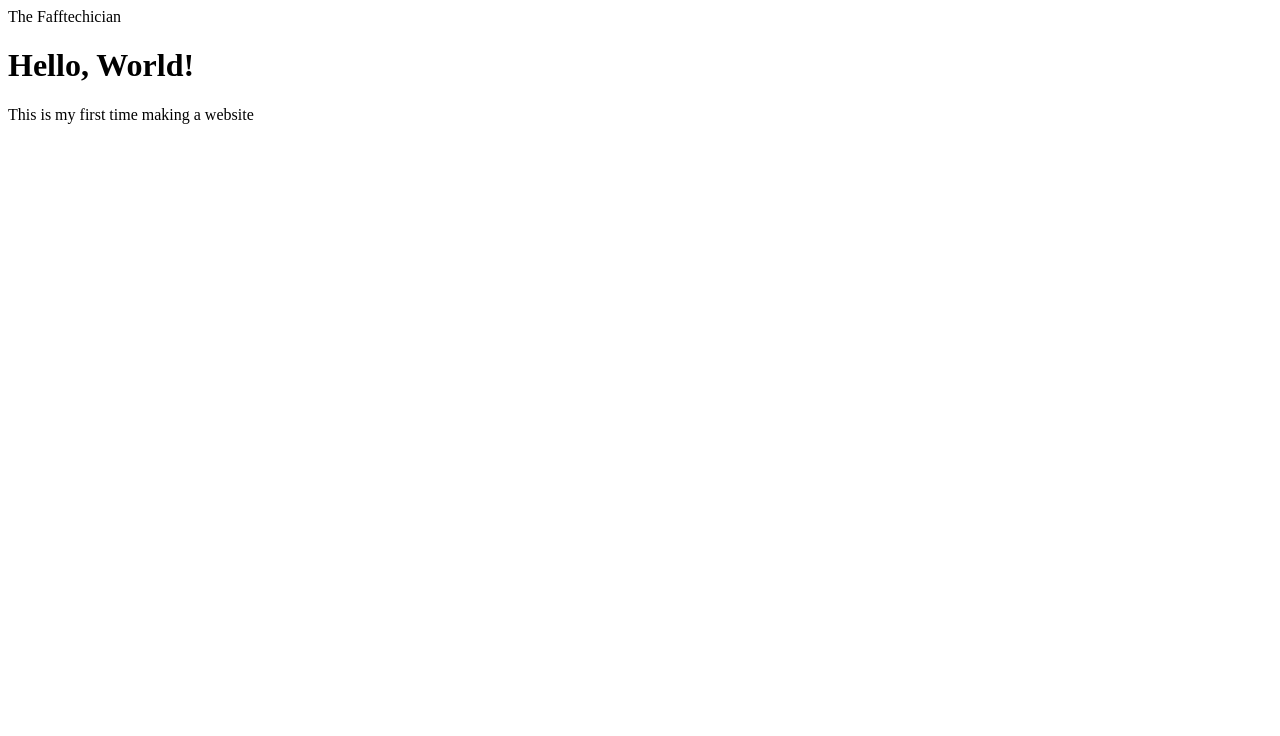
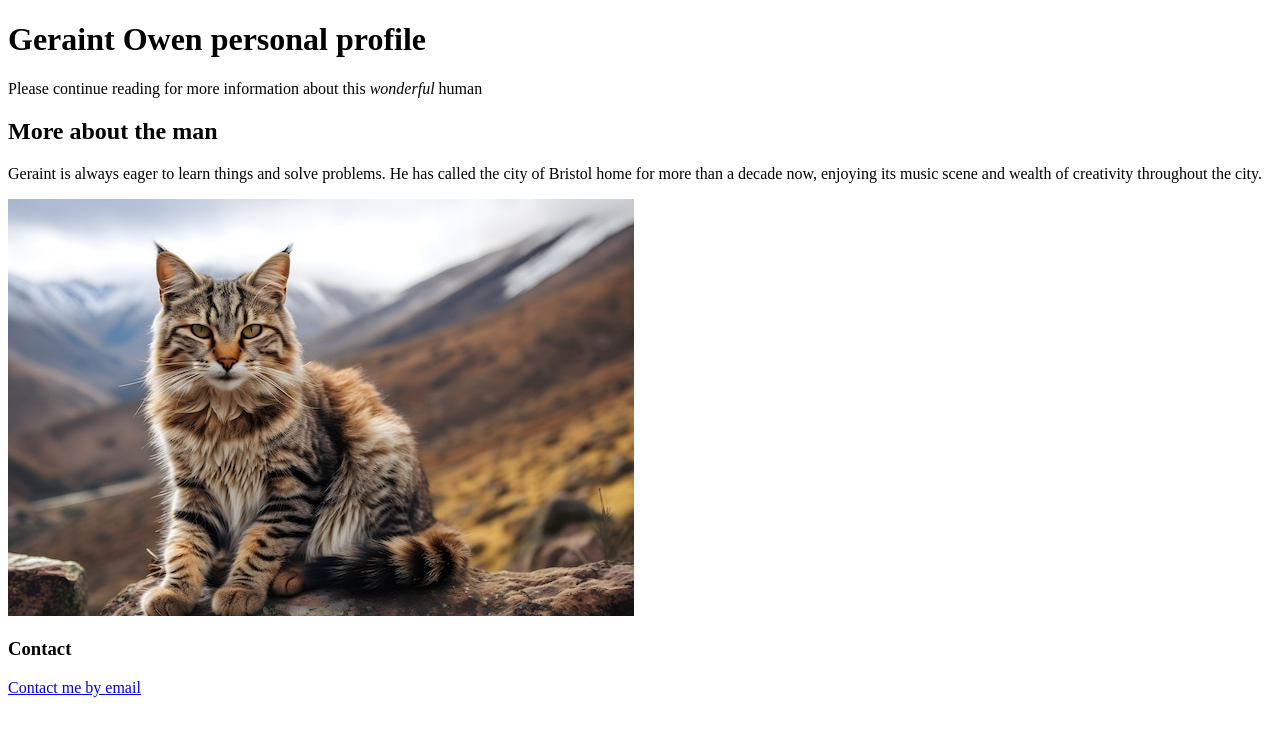
Before and after one commit to TFtech23/GerJune25repo, a plain HTML site: page Index.html in a window 1280 px wide. Drawn offline with Linux system fonts and the light colour scheme.

Commit message:
Updated index with bio page

```diff
--- a/Index.html
+++ b/Index.html
@@ -3,11 +3,19 @@
 <head>
     <meta charset="UTF-8">
     <meta name="viewport" content="width=device-width, initial-scale=1.0">
-    <meta name="description" content="Making a web page"
-    <title>The Fafftechician</title>
+    <meta name="description" content="Making a web page">
+    <title>TheFafftechician</title>
 </head>
 <body>
-    <h1>Hello, World!</h1>
-    <p>This is my first time making a website</p>
+    <h1>Geraint Owen personal profile</h1>
+    <p>Please continue reading for more information about this <i>wonderful</i> human</p>
+    <h2>More about the man</h2>
+    <p>Geraint is always eager to learn things and solve problems.
+        He has called the city of Bristol home for more than a decade now, enjoying its music scene and wealth of creativity throughout the city.</p>
+    <div><img src="./assets/Cat.jpg" alt="An Andean mountain cat"></div>
+
+<h3>Contact</h3>
+<a href=mailto:thefafftechnician@gmail.com>Contact me by email</a>
+
 </body>
 </html>
```
